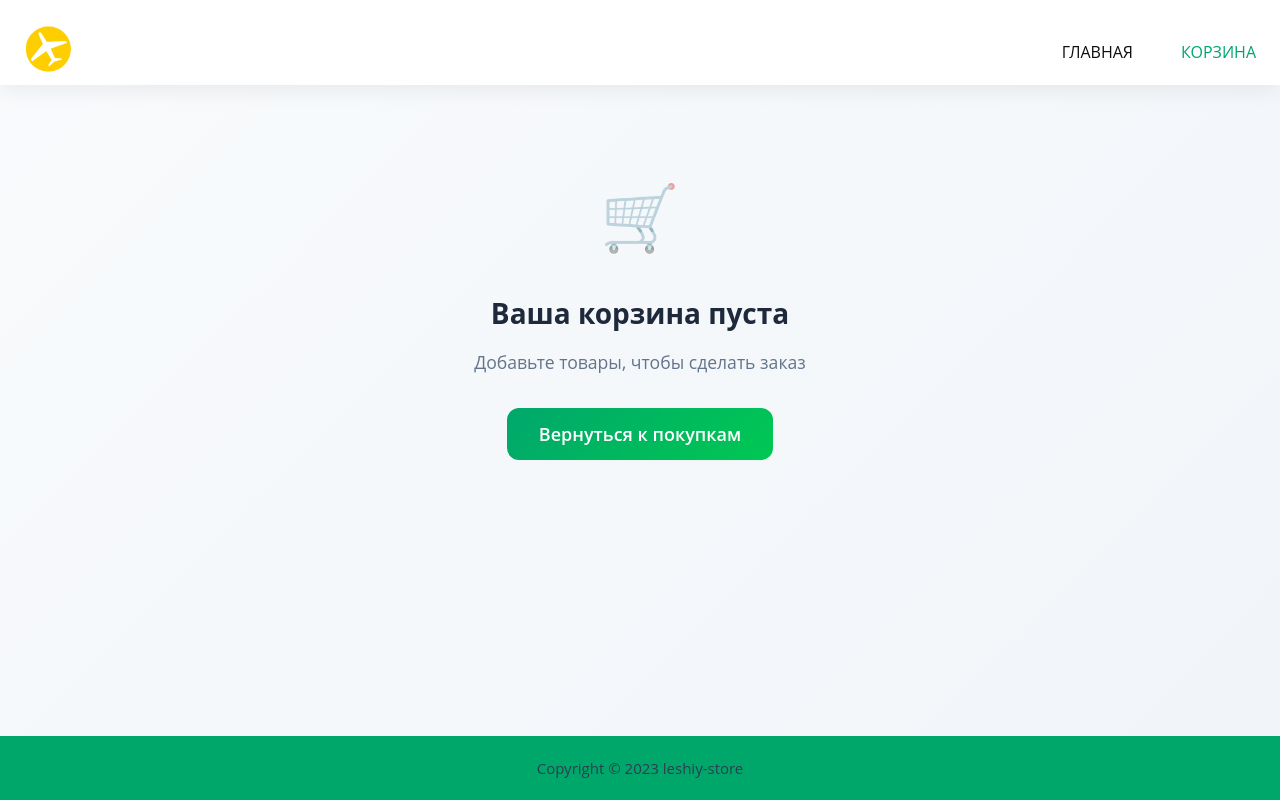
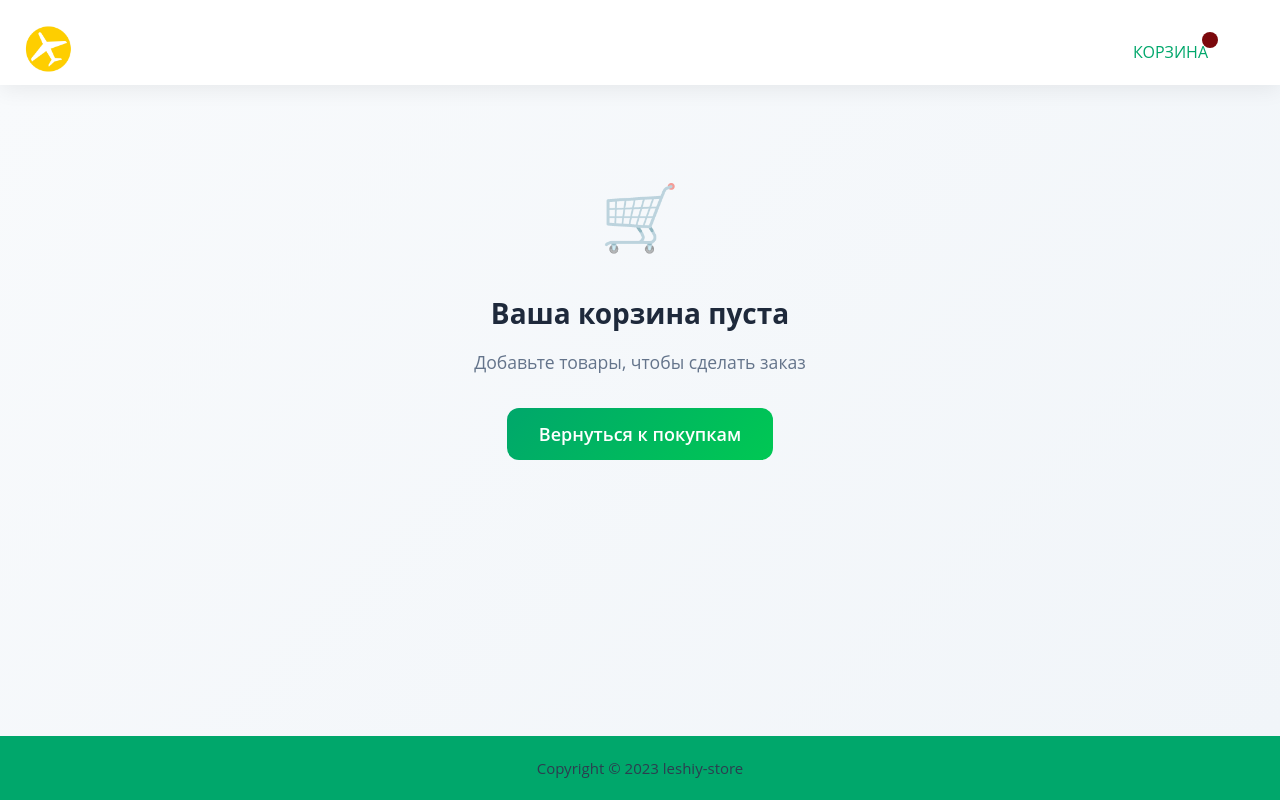
Before and after one commit to SashaLeshiy/online-store, a Vue app: page /cart in a window 1280 px wide. Built offline with nearby package versions, Linux system fonts and the light colour scheme.

Commit message:
вывод рейтингов, правки стилей

```diff
--- a/src/app/styles/base.css
+++ b/src/app/styles/base.css
@@ -36,7 +36,7 @@
   --section-gap: 160px;
 }
 
-@media (prefers-color-scheme: dark) {
+/* @media (prefers-color-scheme: dark) {
   :root {
     --color-background: var(--vt-c-black);
     --color-background-soft: var(--vt-c-black-soft);
@@ -48,7 +48,7 @@
     --color-heading: var(--vt-c-text-dark-1);
     --color-text: var(--vt-c-text-dark-2);
   }
-}
+} */
 
 *,
 *::before,
--- a/src/shared/constants/menu.ts
+++ b/src/shared/constants/menu.ts
@@ -1,9 +1,9 @@
 const MENU = ([
-    {
-      id: 1,
-      name: 'Главная',
-      route: '/',
-    },
+    // {
+    //   id: 1,
+    //   name: 'Главная',
+    //   route: '/',
+    // },
     {
       id: 2,
       name: 'Корзина',
--- a/src/shared/ui/PilotCard.vue
+++ b/src/shared/ui/PilotCard.vue
@@ -72,14 +72,11 @@ const removeCardInCart = (id: number) => {
           {{ card.title }}
         </h3>
         <div class="pilot-card__rating">
+          <span class="pilot-card__rate">{{ card.rating.rate }}</span>
+          <span class="pilot-card__reviews">( {{ card.rating.count }} )</span>
           <div class="pilot-card__stars">
-            <span class="pilot-card__star">⭐</span>
-            <span class="pilot-card__star">⭐</span>
-            <span class="pilot-card__star">⭐</span>
-            <span class="pilot-card__star">⭐</span>
-            <span class="pilot-card__star">⭐</span>
+            <span class="pilot-card__star">👍</span>
           </div>
-          <span class="pilot-card__reviews">(128)</span>
         </div>
       </div>
     </router-link>
@@ -160,7 +157,7 @@ const removeCardInCart = (id: number) => {
   &__image {
     width: 100%;
     height: 100%;
-    object-fit: cover;
+    object-fit: contain;
     transition: all 0.3s ease;
   }
 
@@ -232,13 +229,22 @@ const removeCardInCart = (id: number) => {
   }
 
   &__star {
+    color: #00a76b;
     font-size: 0.9rem;
-    opacity: 0.8;
+  }
+
+  &__rate {
+    color: #7b080c;
+    font-weight: 700;
+    font-size: 16px;
+    line-height: 20px;
   }
 
   &__reviews {
-    font-size: 0.85rem;
     color: #64748b;
+    font-weight: 500;
+    font-size: 14px;
+    line-height: 18px;
   }
 
   &__footer {
--- a/src/shared/ui/PilotNavigation.vue
+++ b/src/shared/ui/PilotNavigation.vue
@@ -30,7 +30,12 @@ const toggleModal = () => {
           class="pilot-navigation__button"
           :class="[isActive && 'pilot-navigation__button-active']"
         >
-          {{ item.name }}<sup class="pilot-navigation__button-sup" v-if="item.name === 'Корзина' && storeCart.cart">{{ storeCart.cart }}</sup>
+          {{ item.name }}
+           <div class="pilot-navigation__button-cart">
+            <p class="pilot-navigation__button-quantity">
+              {{ storeCart.cart }}
+            </p>
+           </div>
         </button>
       </router-link>
     </div>
@@ -49,6 +54,7 @@ const toggleModal = () => {
   }
 
   &__button {
+    position: relative;
     padding: 0;
     font-weight: 400;
     font-size: 16px;
@@ -68,8 +74,25 @@ const toggleModal = () => {
     color: #00a76b;
   }
 
-  &__button-sup {
-    color: #db1c1c
+  &__button-cart {
+    position: absolute;
+    top: -10px;
+    right: -10px;
+    display: flex;
+    align-items: center;
+    justify-content: center;
+    z-index: -1;
+    width: 16px;
+    height: 16px;
+    background-color: #7b080c;
+    border-radius: 50%;
+  }
+
+  &__button-quantity {
+    color: #ffffff;
+    font-weight: 700;
+    font-size: 12px;
+    line-height: 12px;
   }
 
   &__icon {
```
